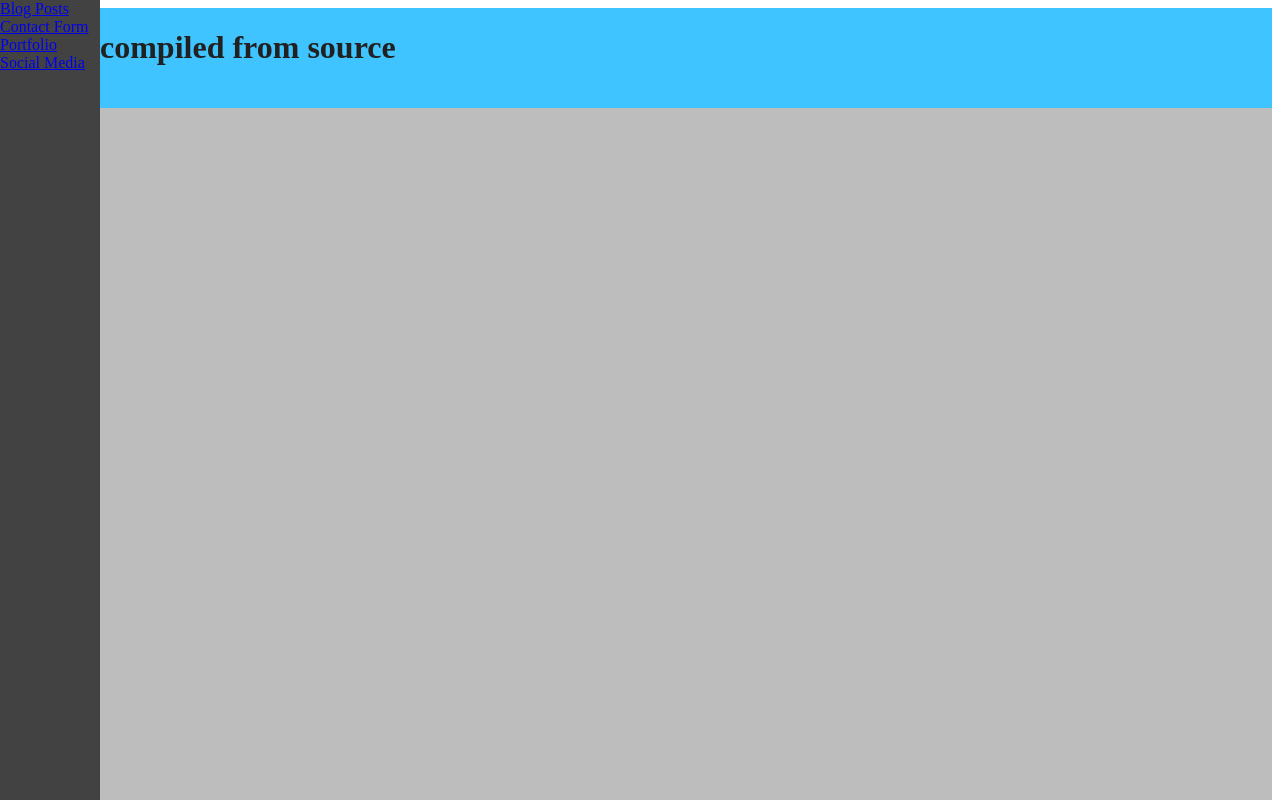
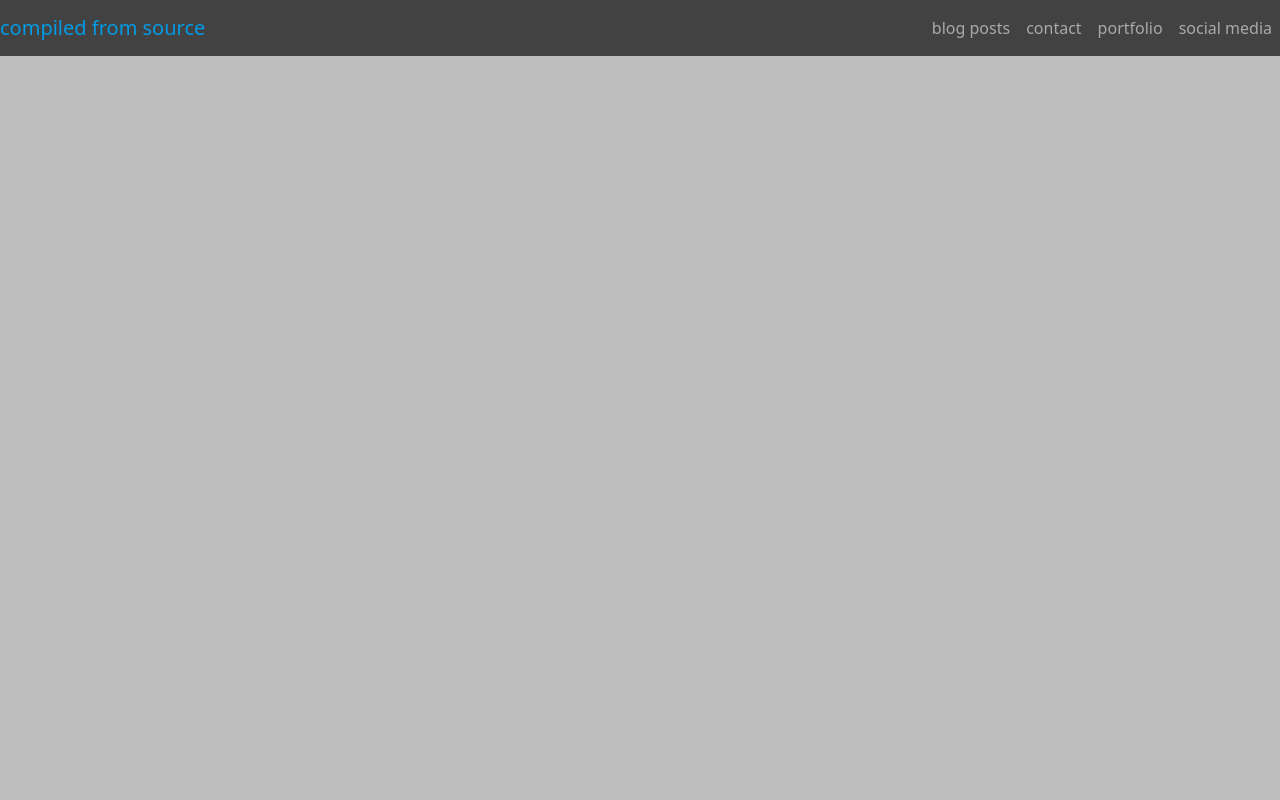
Before and after one commit to matthew-dennis/matthew-dennis.github.io, a plain HTML site: page index.html in a window 1280 px wide. Shown: the top 800 px of the page. Drawn offline with nearby package versions, Linux system fonts and the light colour scheme.

Commit message:
Replaced project with bootstrap site

```diff
--- a/css/styles.css
+++ /dev/null
@@ -1,46 +0,0 @@
-/*
-#212121 #424242 #616161 #757575 #bdbdbd #e0e0e0
-#0091ea #00b0ff #40c4ff #80d8ff
-*/
-h1 {
-  color: #212121;
-  position: absolute;
-  left: 100px;
-}
-
-.body {
-  background-color: #bdbdbd;
-  height: 1000px;
-  position: static;
-  top: 0;
-  right: 0;
-  bottom: 0;
-  left: 100px;
-}
-
-.bottom {
-  background-color: #9e9e9e;
-  height: 100px;
-  position: static;
-  top: 0;
-  right: 0;
-  bottom: 0;
-  left: 100px;
-}
-
-.header {
-  background-color: #40c4ff;
-  height: 100px;
-  position: static;
-}
-
-.sidebar {
-  background-color: #424242;
-  height: 1600px;
-  width: 100px;
-  position: fixed;
-  top: 0;
-  right: 0;
-  bottom: 0;
-  left: 0;
-}
--- /dev/null
+++ b/custom.css
@@ -0,0 +1,15 @@
+h1 {
+  font-family: Roboto Mono;
+}
+
+body {
+  background-color: #bdbdbd;
+}
+
+.navbar {
+  background-color: #424242;
+}
+
+.navbar-brand {
+  color: #039be5;
+}
--- a/index.html
+++ b/index.html
@@ -1,38 +1,48 @@
 <!DOCTYPE html>
-
-<!--
-#212121 #424242 #616161 #757575 #9e9e9e #bdbdbd #e0e0e0
-#0091ea #00b0ff #40c4ff #80d8ff
--->
-
 <html lang="en" dir="ltr">
 
 <head>
   <meta charset="utf-8">
+  <link rel="preconnect" href="https://fonts.googleapis.com">
+  <link rel="preconnect" href="https://fonts.gstatic.com" crossorigin>
+  <link href="https://fonts.googleapis.com/css2?family=Roboto+Mono&display=swap" rel="stylesheet">
   <title>compiled from source</title>
-  <link rel="stylesheet" href="css/styles.css">
-  <link rel="icon" href="favicon.ico">
+  <link href="https://cdn.jsdelivr.net/npm/bootstrap@5.2.0-beta1/dist/css/bootstrap.min.css" rel="stylesheet" integrity="sha384-0evHe/X+R7YkIZDRvuzKMRqM+OrBnVFBL6DOitfPri4tjfHxaWutUpFmBp4vmVor" crossorigin="anonymous">
+  <script src="https://cdn.jsdelivr.net/npm/bootstrap@5.2.0-beta1/dist/js/bootstrap.bundle.min.js" integrity="sha384-pprn3073KE6tl6bjs2QrFaJGz5/SUsLqktiwsUTF55Jfv3qYSDhgCecCxMW52nD2" crossorigin="anonymous"></script>
+  <link rel="stylesheet" href="custom.css">
 </head>
 
 <body>
-  <div class="header">
-    <h1>compiled from source</h1>
-  </div>
+  <!-- Nav Bar -->
+  <nav class="navbar navbar-expand-lg navbar-dark">
+    <button class="navbar-toggler" type="button" data-bs-toggle="collapse" data-bs-target="#navbarToggler" aria-controls="navbarToggler" aria-expanded="false" aria-label="Toggle navigation">
+      <span class="navbar-toggler-icon"></span>
+    </button>
+    <div class="collapse navbar-collapse" id="navbarToggler">
+      <a class="navbar-brand" href="#">compiled from source</a>
+      <ul class="navbar-nav  ms-auto">
+        <li>
+          <a class="nav-link" href="#">blog posts</a>
+        </li>
+        <li>
+          <a class="nav-link" href="#">contact</a>
+        </li>
+        <li>
+          <a class="nav-link" href="#">portfolio</a>
+        </li>
+        <li>
+          <a class="nav-link" href="#">social media</a>
+        </li>
+      </ul>
+    </div>
+  </nav>
 
-  <div class="body">
-
-  </div>
-
-  <div class="bottom">
-
-  </div>
-
-  <div class="sidebar">
-    <a href="blog-posts.html">Blog Posts</a>
-    <a href="contact-form.html">Contact Form</a>
-    <a href="portfolio.html">Portfolio</a>
-    <a href="social-media.html">Social Media</a>
-  </div>
+  <!-- Container -->
+  <div class="container-fluid">
+    <div class="row">
+      <div class="col">
+      </div>
+    </div>
 </body>
 
 </html>
```
Also changed, not shown: blog-posts.html (deleted, +0 -28 lines), contact-form.html (deleted, +0 -28 lines), portfolio.html (deleted, +0 -28 lines), social-media.html (deleted, +0 -28 lines), favicon.ico (deleted), images/icon.webp (deleted), images/picture.jpg (deleted), 1 other file.
